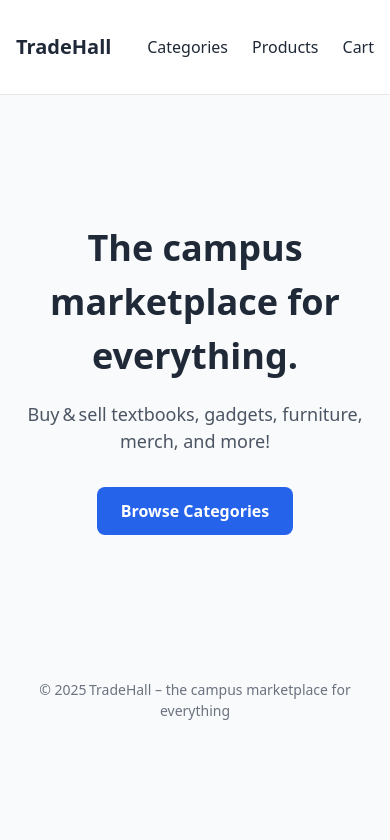
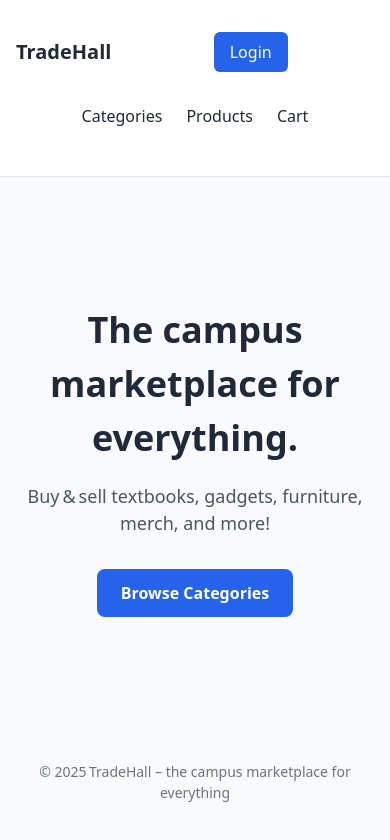
Before and after one commit to drk-c/TradeHall, a React (Create React App) app in the folder tradehall/: page / in a window 390 px wide. Shown: the top 840 px of the page. Built offline with nearby package versions, Linux system fonts and the light colour scheme.

Commit message:
Changes to Navbar

```diff
--- a/tradehall/src/App.js
+++ b/tradehall/src/App.js
@@ -1,6 +1,6 @@
 import React from "react";
 import { Routes, Route} from "react-router-dom";
-import Navbar from "./components/Navbar";
+import Navbar from "./components/Navbar/NavBar";
 import Home from "./pages";
 import Categories from "./pages/categories";
 import CategoryDetails from "./pages/categoryDetails";
--- a/tradehall/src/components/Navbar/index.js
+++ b/tradehall/src/components/Navbar/NavBar.js
@@ -1,19 +1,20 @@
 import React from 'react';
 import { Link } from 'react-router-dom';
-import './Navbar.css';
+import './NavBar.css';
 
 function Navbar() {
     return (
         <header className="navbar">
             <div className="container">
-
                 <Link to="/" className="logo">TradeHall</Link>
 
                 <nav className="other-nav">
-                        <Link to="/categories">Categories</Link>
-                        <Link to="/products">Products</Link>
-                        <Link to="/cart">Cart</Link>
+                    <Link to="/categories">Categories</Link>
+                    <Link to="/products">Products</Link>
+                    <Link to="/cart">Cart</Link>
                 </nav>
+
+                <Link to="/login" className="login-button">Login</Link>
             </div>
         </header>
     );
--- a/tradehall/src/components/Navbar/Navbar.css
+++ b/tradehall/src/components/Navbar/Navbar.css
@@ -7,9 +7,6 @@
     max-width: 1280px;
     margin: 0 auto;
     padding: 2rem 1rem;
-  }
-
-  .navbar .container {
     display: flex;
     align-items: center;
     justify-content: space-between;
@@ -20,12 +17,19 @@
     font-size: 1.25rem;
 }
 
-  nav a {
-    margin-left: 1.5rem;
+.other-nav {
+    display: flex;
+    align-items: center;
+    gap: 1.5rem;
+    margin-left: auto;
+    margin-right: 1.5rem;
+}
+
+.other-nav a {
     position: relative;
 }
 
-  nav a::after {
+.other-nav a::after {
     content: "";
     position: absolute;
     left: 0;
@@ -36,6 +40,44 @@
     transition: width 0.25s ease;
 }
 
-  nav a:hover::after {
+.other-nav a:hover::after {
     width: 100%;
 }
+
+/* Login button styles */
+.login-button {
+    padding: 0.5rem 1rem;
+    background-color: #2563eb; /* blue-600 */
+    color: white;
+    border-radius: 0.375rem;
+    font-weight: 500;
+    transition: background-color 0.2s ease;
+}
+
+.login-button:hover {
+    background-color: #1d4ed8; /* blue-700 */
+    text-decoration: none; /* Prevents the underline effect from nav a::after */
+}
+
+.login-button:hover::after {
+    width: 0; /* Prevents the underline effect from nav a::after */
+}
+
+/* Responsive adjustments */
+@media (max-width: 768px) {
+    .container {
+        flex-wrap: wrap;
+        gap: 1rem;
+    }
+
+    .other-nav {
+        order: 3;
+        width: 100%;
+        justify-content: center;
+        margin: 1rem 0;
+    }
+
+    .login-button {
+        margin: 0 auto;
+    }
+}
```
Lines whose indentation alone changed are shown as unchanged.
